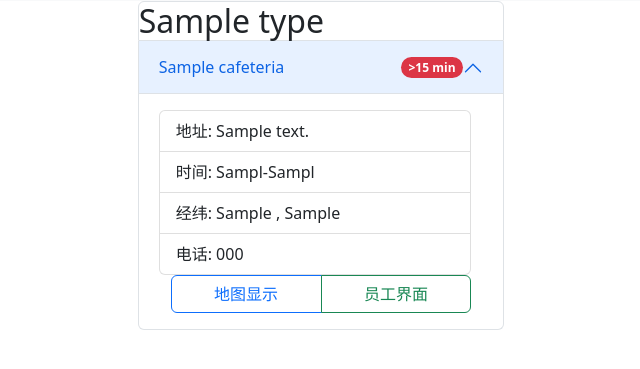
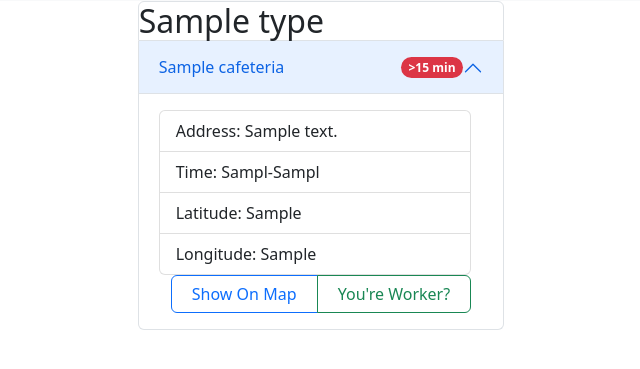
Before and after one commit to zztdw/cu, a Flask app: template frontend/templates/dashboard.html in a window 1280 px wide, after a click that opens the changed part. Shown: the part 77-446 px from the top of the page, without its empty margins (319-959 px from the left). Run offline with Flask 3, Linux system fonts and the light colour scheme; the template is opened without the code that fills it: most values are stand-ins (such as "Sample title", 1, 10 or a date in 2020); some libraries are stand-ins or nearby versions.

Commit message:
Revert "修改中文"
This reverts commit 11d6f426772b4c4ad4845d7d579e52238ef4ab94.

```diff
--- a/backend/application/__init__.py
+++ b/backend/application/__init__.py
@@ -1,3 +1,5 @@
+
+
 # 导入 Flask 模块
 from flask import Flask
 # 导入 SQLAlchemy 相关模块
@@ -12,8 +14,7 @@ app = Flask(__name__)
 app.config['SECRET_KEY'] = '5791628bb0b13ce0c676dfde280ba245'
 
 # 创建数据库引擎对象，指定 SQLite 数据库文件的位置，并设置 check_same_thread=False 参数避免多线程问题
-db_engine = create_engine('sqlite:////Users/zztdw/Desktop/zzt‘s BiYeSheJi/cu/backend/db.sqlite', connect_args={'check_same_thread': False})
-
+db_engine = create_engine('sqlite:///db.sqlite?check_same_thread=False')
 # 创建自动映射基类对象
 Base = automap_base()
 # 使用 Base.prepare() 方法将数据库表格映射为 Python 类，并将映射好的类附加到 Base 对象上
--- a/frontend/templates/dashboard.html
+++ b/frontend/templates/dashboard.html
@@ -39,16 +39,16 @@
                                 <div class="container-fluid gap-4">
                                     <div class="row">
                                         <ul class="list-group">
-                                            <li class="list-group-item">地址: {{cafeteria.address}}</li>
-                                            <li class="list-group-item">时间: {{cafeteria.hours_open[:5]}}-{{cafeteria.hours_closed[:5]}}</li>
-                                            <li class="list-group-item">经纬: {{cafeteria.coords_lat[:7]}} , {{cafeteria.coords_lon[:7]}}</li>
-                                            <li class="list-group-item">电话: {{cafeteria.tele[:7]}}</li>
+                                            <li class="list-group-item">Address: {{cafeteria.address}}</li>
+                                            <li class="list-group-item">Time: {{cafeteria.hours_open[:5]}}-{{cafeteria.hours_closed[:5]}}</li>
+                                            <li class="list-group-item">Latitude: {{cafeteria.coords_lat[:7]}}</li>
+                                            <li class="list-group-item">Longitude: {{cafeteria.coords_lon[:7]}}</li>
                                         </ul>
                                     </div>
                                     <div class="row">
                                         <div class="btn-group" role="group">
-                                            <a type="button" class="btn btn-outline-primary" href="/map?highlight={{cafeteria.id}}">地图显示</a>
-                                            <a type="button" class="btn btn-outline-success" onClick="login('{{cafeteria.id}}')">员工界面</a>
+                                            <a type="button" class="btn btn-outline-primary" href="/map?highlight={{cafeteria.id}}">Show On Map</a>
+                                            <a type="button" class="btn btn-outline-success" onClick="login('{{cafeteria.id}}')">You're Worker?</a>
                                           </div>
                                     </div>
                                 </div>
```
Also changed, not shown: backend/db.sqlite, 1 other file.
